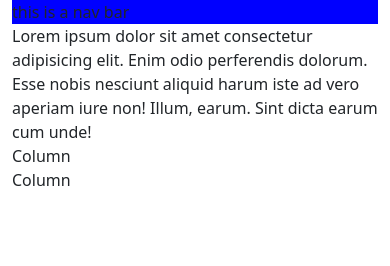
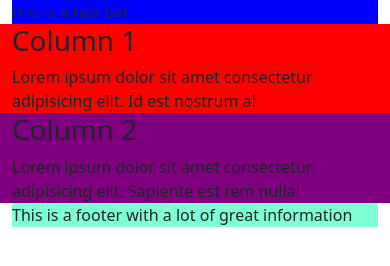
Before and after one commit to RaMaC1988/collab-practice2, a plain HTML site: page index.html in a window 390 px wide. Drawn offline with nearby package versions, Linux system fonts and the light colour scheme.

Commit message:
added two responsive column & background color

```diff
--- a/css/styles.css
+++ b/css/styles.css
@@ -1,3 +1,6 @@
 nav {
     background-color: blue;
 }
+footer {
+    background-color: aquamarine;
+}
--- a/index.html
+++ b/index.html
@@ -17,17 +17,18 @@
   </section>
     <div class="container">
         <div class="row">
-          <div class="col-sm-12 col-md-4">
-            Lorem ipsum dolor sit amet consectetur adipisicing elit. Enim odio perferendis dolorum. Esse nobis nesciunt aliquid harum iste ad vero aperiam iure non! Illum, earum. Sint dicta earum cum unde!
+          <div class="col-sm-12 col-md-6" style="background-color: red;">
+            <h1>Column 1</h1>
+            Lorem ipsum dolor sit amet consectetur adipisicing elit. Id est nostrum a!
           </div>
-          <div class="col-sm-12 col-md-4">
-            Column
-          </div>
-          <div class="col-sm-12 col-md-4">
-            Column
+          <div class="col-sm-12 col-md-6" style="background-color: purple;">
+            <h1>Column 2</h1>
+            Lorem ipsum dolor sit amet consectetur adipisicing elit. Sapiente est rem nulla!
           </div>
         </div>
+        <footer>This is a footer with a lot of great information</footer>
       </div>
+
 
     <!-- Optional JavaScript; choose one of the two! -->
 
```
